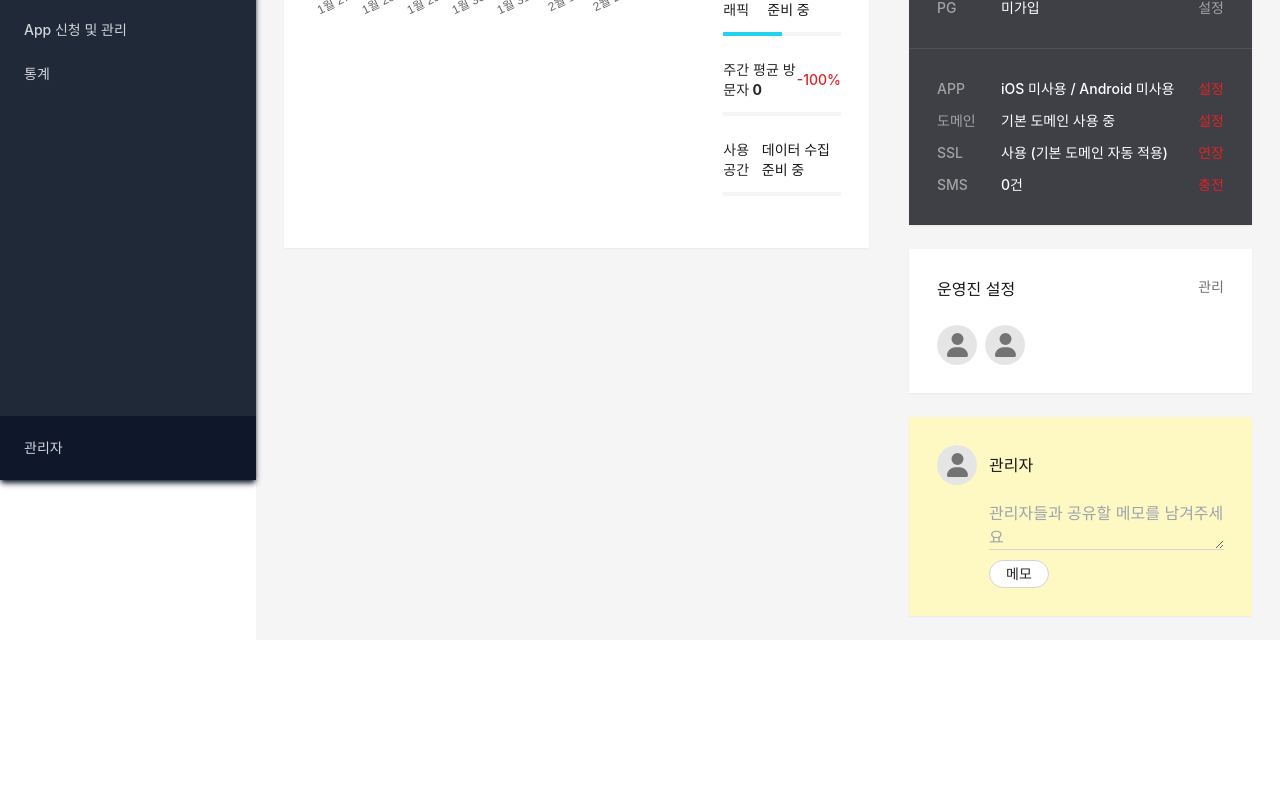
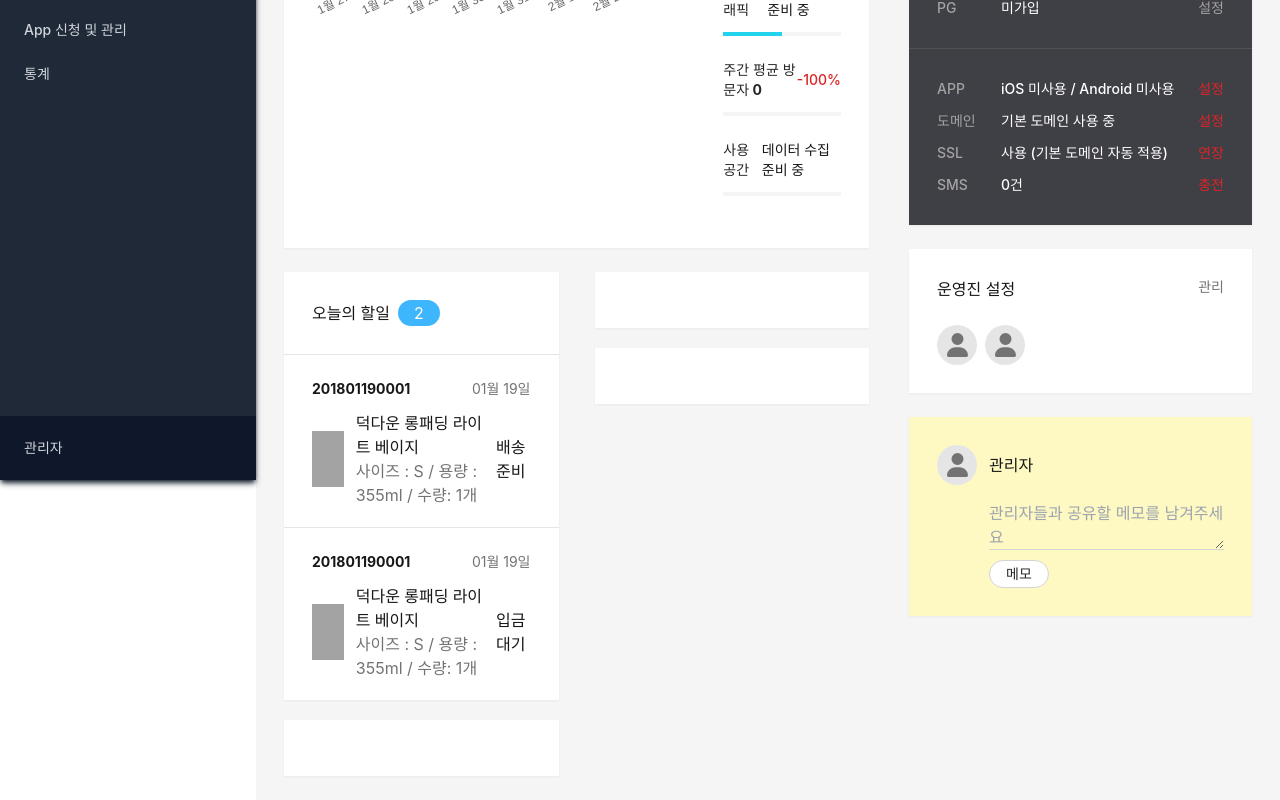
Before and after one commit to hankyeol-jung/react-admin, a React (Create React App) app: page / in a window 1280 px wide. Shown: the part 320-1120 px from the top of the page. Before the commit the page ends 960 px from the top, so only its background shows below. Built offline with nearby package versions, Linux system fonts and the light colour scheme.

Commit message:
오늘의 할일

```diff
--- a/src/App.js
+++ b/src/App.js
@@ -100,7 +100,7 @@ function App() {
         </header>
         <div className="flex justify-between w-full py-6 bg-neutral-100 px-7">
           <div className="w-[calc(100%_-_23.9375rem)]">
-            <div className="bg-white shadow-sm p-7 grid grid-cols-3 gap-[5.5rem]">
+            <div className="bg-white shadow-sm p-7 grid grid-cols-3 gap-[5.5rem] mb-6">
               {/* 방문자 요약 */}
               <div className="col-span-2 text-left">
                 <p className="mb-12 text-base font-medium text-neutral-900">
@@ -182,6 +182,79 @@ function App() {
                     <div class="bg-cyan-400 h-1 w-[0%]"></div>
                   </div>
                 </div>
+              </div>
+            </div>
+            <div className="grid grid-cols-2 gap-9">
+              <div>
+                <div className="mb-5 text-left bg-white shadow-sm">
+                  <div className="flex items-center p-7">
+                    <p className="mr-2 text-base font-medium text-neutral-900">
+                      오늘의 할일
+                    </p>
+                    <span className="px-4 py-px text-white bg-[#3DB6FE] rounded-full ">
+                      2
+                    </span>
+                  </div>
+                  {/* 상품 */}
+                  <div className="pt-6 pb-5 border-t px-7 border-neutral-200">
+                    <div className="flex items-center justify-between mb-3">
+                      <p className="text-sm font-bold text-neutral-900">
+                        201801190001
+                      </p>
+                      <p className="text-sm font-normal text-neutral-500">
+                        01월 19일
+                      </p>
+                    </div>
+                    <div className="flex items-center justify-between">
+                      <div className="flex items-center">
+                        <span className="mr-3 w-14 h-14 bg-neutral-400"></span>
+                        <div>
+                          <p className="text-base font-medium text-neutral-900">
+                            덕다운 롱패딩 라이트 베이지
+                          </p>
+                          <p className="text-base font-normal text-neutral-500">
+                            사이즈 : S / 용량 : 355ml / 수량: 1개
+                          </p>
+                        </div>
+                      </div>
+                      <p className="text-base font-medium text-neutral-900">
+                        배송준비
+                      </p>
+                    </div>
+                  </div>
+                  {/* 상품 */}
+                  <div className="pt-6 pb-5 border-t px-7 border-neutral-200">
+                    <div className="flex items-center justify-between mb-3">
+                      <p className="text-sm font-bold text-neutral-900">
+                        201801190001
+                      </p>
+                      <p className="text-sm font-normal text-neutral-500">
+                        01월 19일
+                      </p>
+                    </div>
+                    <div className="flex items-center justify-between">
+                      <div className="flex items-center">
+                        <span className="mr-3 w-14 h-14 bg-neutral-400"></span>
+                        <div>
+                          <p className="text-base font-medium text-neutral-900">
+                            덕다운 롱패딩 라이트 베이지
+                          </p>
+                          <p className="text-base font-normal text-neutral-500">
+                            사이즈 : S / 용량 : 355ml / 수량: 1개
+                          </p>
+                        </div>
+                      </div>
+                      <p className="text-base font-medium text-neutral-900">
+                        입금대기
+                      </p>
+                    </div>
+                  </div>
+                </div>
+                <div className="bg-white shadow-sm p-7"></div>
+              </div>
+              <div>
+                <div className="mb-5 bg-white shadow-sm p-7"></div>
+                <div className="bg-white shadow-sm p-7"></div>
               </div>
             </div>
           </div>
```
